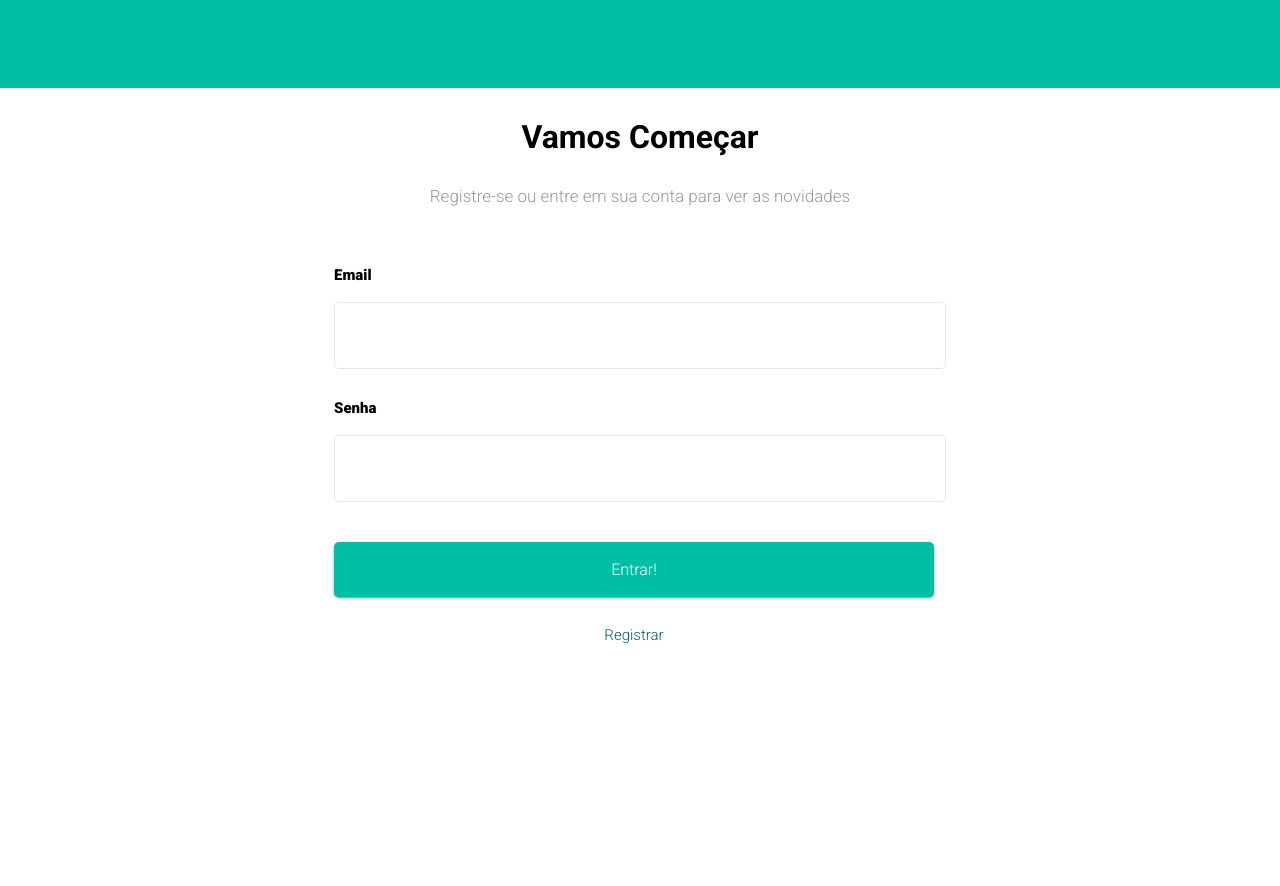
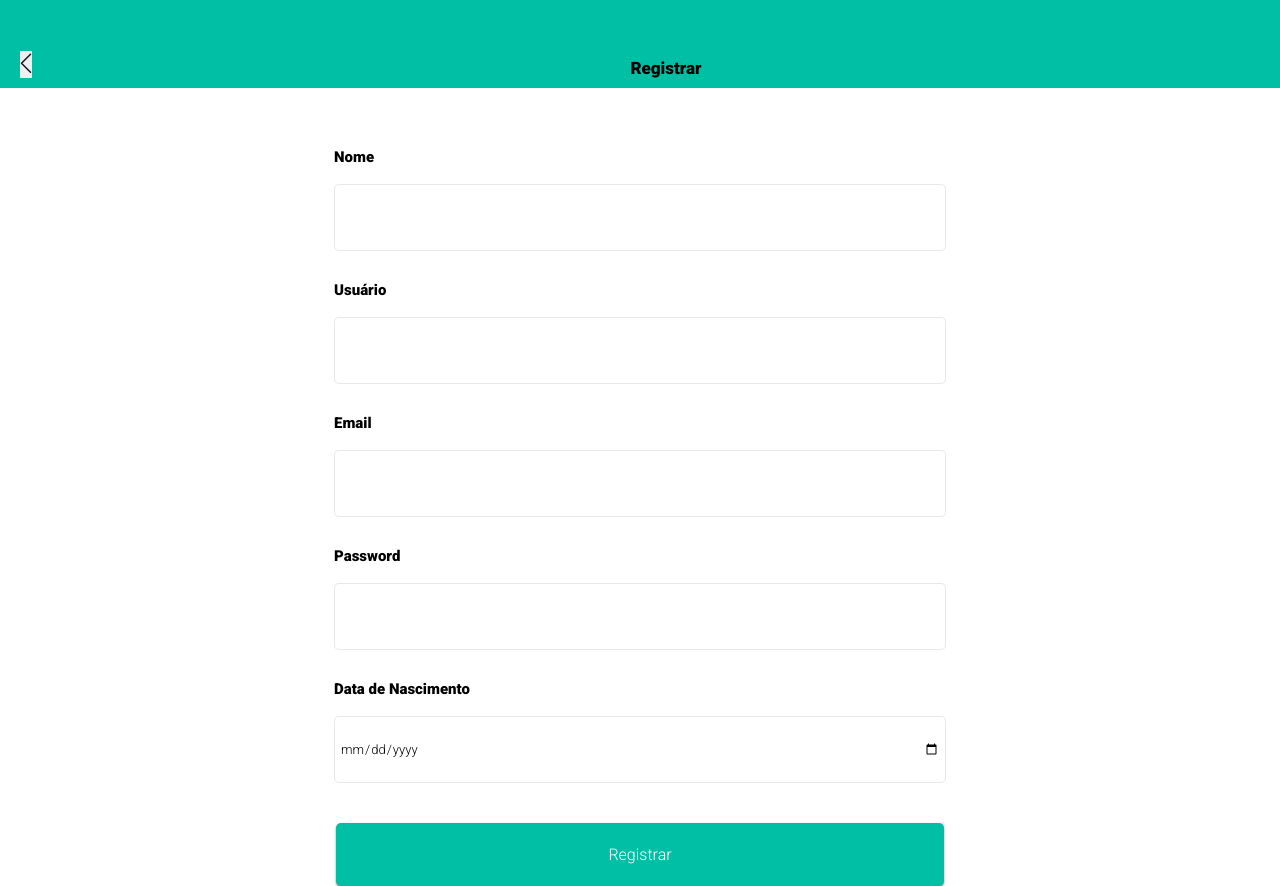
Before and after one commit to Igor-Felipy/Tcc-front, a React (Create React App) app in the folder just-feelings/: page / in a window 1280 px wide. Before the commit this address led to /login. Before the commit the page ends 800 px from the top, so only its background shows below. Built offline with nearby package versions, Linux system fonts and the light colour scheme.

Commit message:
tela de cadastro

```diff
--- a/just-feelings/src/pages/Login.js
+++ b/just-feelings/src/pages/Login.js
@@ -1,8 +1,14 @@
 import React, { useContext } from 'react';
 
-import { Context } from '../Context/AuthContext'
+import { Context } from '../Context/AuthContext';
+
+import history from '../history';
 
 export default function Login() {
+  function redirect() {
+    history.push('/register');
+  }
+
   const { authenticated, handleLogin } = useContext(Context);
 
   console.debug('Login', authenticated);
@@ -28,7 +34,7 @@ export default function Login() {
             </div>
             <div className="class-buttons" style={styles.fields}>
               <button type="button" onClick={handleLogin} style={styles.buttonLogin}>Entrar!</button>
-              <button type="button" onClick={handleLogin} style={styles.buttonRegister}>Registrar</button>
+              <button type="button" onClick={redirect} style={styles.buttonRegister}>Registrar</button>
             </div>
           </form>
         </div>
@@ -99,8 +105,8 @@ input:{
   padding:"5px"
 },
 buttonLogin:{
-  width:"600px",
-  height:"55px",
+  width:"608px",
+  height:"63px",
   marginTop:"10px",
   backgroundColor:"#00BFA5",
   borderRadius: "5px",
--- /dev/null
+++ b/just-feelings/src/pages/Register.js
@@ -0,0 +1,126 @@
+import Vector from './imgs/Vector.svg';
+
+import history from '../history';
+
+export default function redirect() {
+    function redirect() {
+        history.push('/login');
+    }
+    return (
+        <div className="total" style={StyleSheet.total}>
+            <div className="superiorBar" style={styles.superiorBar}>
+                <div style={styles.superiorButton}>
+                    <button onClick={redirect} style={styles.returnButton}>
+                        <img src={Vector} alt="Return Button" width="12" height="24"/>
+                    </button>
+                </div>
+                <div style={styles.superiorP}><p style={styles.p}>Registrar</p></div>
+                <div></div>
+            </div>
+            <form style={styles.form}>
+                <div className="class-name" style={styles.fields}>
+                    <label for="nome" style={styles.label}>Nome</label>
+                    <input type="text" id="nome" name="nome" style={styles.input}/>
+                </div>
+                <div className="class-user" style={styles.fields}>
+                    <label for="user" style={styles.label}>Usuário</label>
+                    <input type="text" id="user" name="user" style={styles.input}/>
+                </div>
+                <div className="class-email" style={styles.fields}>
+                    <label for="email" style={styles.label}>Email</label>
+                    <input type="text" id="email" name="email" style={styles.input}/>
+                </div>
+                <div className="class-pass" style={styles.fields}>
+                    <label for="password" style={styles.label}>Password</label>
+                    <input type="password" id="password" name="password" style={styles.input}/>
+                </div>
+                <div className="class-birthday" style={styles.fields}>
+                    <label for="birthday" style={styles.label}>Data de Nascimento</label>
+                    <input type="date" id="birthday" name="birthday" style={styles.input}/>
+                </div>
+                <div className="class-buttons" style={styles.fields}>
+                    <button type="button" style={styles.button}>Registrar</button>
+                </div>
+            </form>
+        </div>
+    )
+}
+
+const styles = {
+total:{
+    display:'flex',
+    flex:'1',
+    flexDirection:'column',
+    alignItems:'center',
+    justifyContent:'space-between',
+},
+superiorBar:{
+    width:"100%",
+    height:'88px',
+    backgroundColor:'#00BFA5',
+    display:'flex',
+    flexDirection:'row',
+    justifyContent:'space-between',
+    alignItems:"flex-end",
+},
+superiorButton:{
+    display:'flex',
+    flexDirection:'column',
+    justifyContent:'space-between',
+    alignItems:"baseline",
+    margin:"10px 20px",
+},
+returnButton:{
+    cursor:"pointer",
+},
+superiorP:{
+    display:'flex',
+    flexDirection:'row',
+    justifyContent:'space-between',
+    alignItems:"baseline",
+    margin:"10px"
+},
+p:{
+    fontSize:"17px",
+    fontWeight:"900"
+},
+form:{
+    display:"flex",
+    alignItems:"center",
+    flexDirection:"column",
+    justifyContent:'space-around',
+    marginTop:"30px",
+},
+fields:{
+    display:"flex",
+    flexDirection:"column",
+    justifyContent:'space-around',
+    marginTop:"30px",
+},
+label:{
+    fontSize:"15px",
+    fontWeight:"900"
+},
+input:{
+    marginTop:"18px",
+    border: "1px solid rgba(228, 228, 228, 0.85)",
+    width:"600px",
+    height:"55px",
+    borderRadius: "5px",
+    fontWeight: "300",
+    fontSize: "13px",
+    padding:"5px"
+},
+button:{
+    width:"608px",
+    height:"63px",
+    marginTop:"10px",
+    backgroundColor:"#00BFA5",
+    borderRadius: "5px",
+    fontWeight: "300",
+    fontSize: "16px",
+    color:"#FFF",
+    cursor: "pointer",
+    boxShadow: "0px 1px 2px 0px rgba(0,0,0,0.5)"
+}
+}
--- a/just-feelings/src/routes.js
+++ b/just-feelings/src/routes.js
@@ -5,6 +5,7 @@ import { Context } from './Context/AuthContext';
 
 import Login from './pages/Login';
 import Users from './pages/Users';
+import Register from './pages/Register'
 
 function CustomRoute({ isPrivate, ...rest }) {
     const { loading, authenticated } = useContext(Context);
@@ -24,9 +25,9 @@ export default function Routes() {
     return (
         <Switch>
             <CustomRoute exact path="/login" component={Login}/>
-            <CustomRoute exact path="/register" component={Login}/>
+            <CustomRoute exact path="/register" component={Register}/>
             <CustomRoute isPrivate exact path="/users" component={Users}/>
-            <CustomRoute isPrivate exact path="/" component={Users}/>
+            <CustomRoute exact path="/" component={Register}/>
         </Switch>
     );
 }
```
Also changed, not shown: just-feelings/src/pages/imgs/Vector.svg (added).
